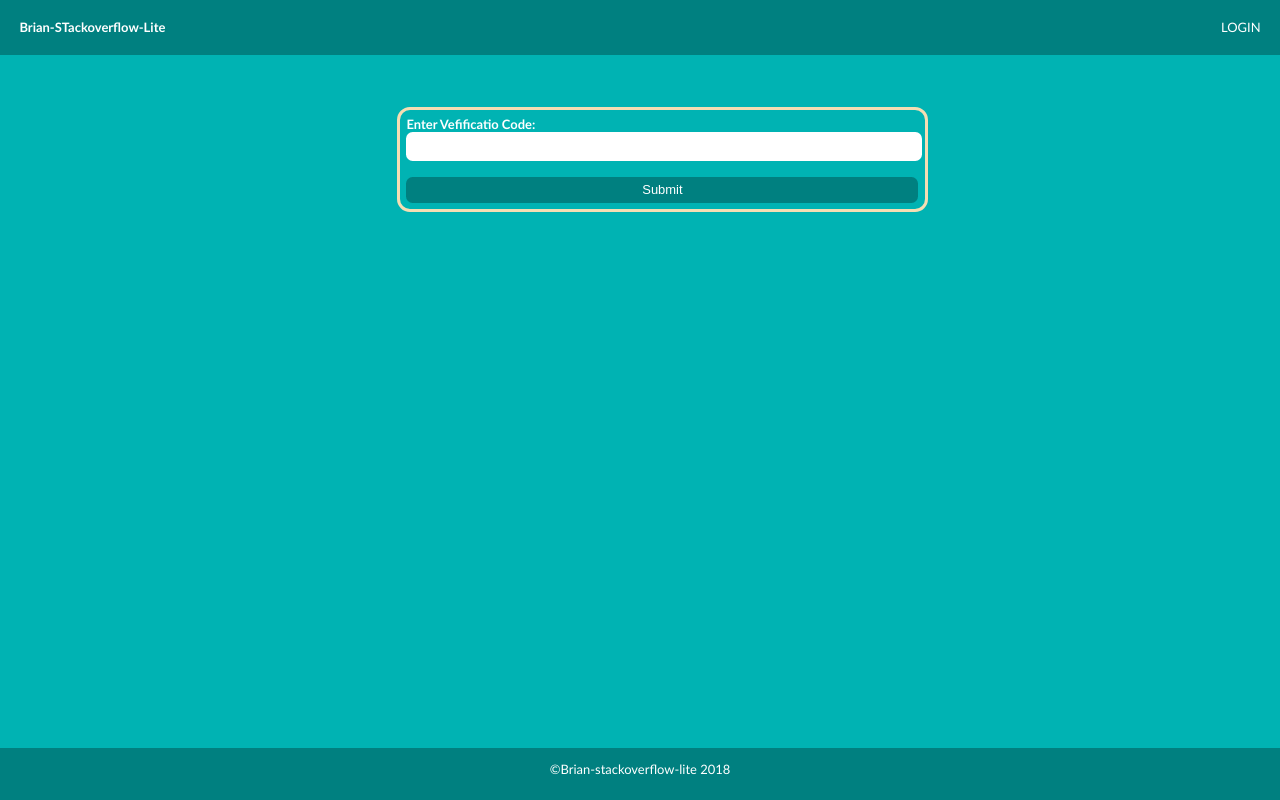
After one commit to AfricasTalkingTalent/January_2019_UiUx_Challenge, a Django app: page /verify-user in a window 1280 px wide. The commit adds this page. Run offline with Django 3.2, Linux system fonts and the light colour scheme.

Commit message:
added code verification form

```diff
--- a/AutheticationProject/AutheticationProject/urls.py
+++ b/AutheticationProject/AutheticationProject/urls.py
@@ -2,7 +2,7 @@ from django.contrib import admin
 from django.urls import path
 from django.conf.urls import include, url
 from rest_framework.routers import DefaultRouter
-from User.views import get_users, process_signup_data, process_verification,load_login_page
+from User.views import get_users, process_signup_data, process_verification,load_login_page,verify_user
 admin.site.site_header = "Brian Verification Application"
 admin.site.site_title = "Brian Admin Verification"
 admin.site.index_title = "Welcome to Brian Vefification Application"
@@ -13,4 +13,5 @@ urlpatterns = [
     path('sign-up', process_signup_data),
     path('verify', process_verification),
     path('home',load_login_page),
+    path('verify-user',verify_user)
 ]
--- a/AutheticationProject/User/templates/signup.html
+++ b/AutheticationProject/User/templates/signup.html
@@ -29,7 +29,7 @@
             <input type="password" id="passwd" class="input-field"><br><br>
             <label for="conf-passwd" class="input-label">Confirm Password</label><br>
             <input type="password" id="conf-passwd" class="input-field"><br><br>
-            <input type="button" value="Singup" class="button" style="width:100%">
+            <input type="button" value="Singup" class="button" style="width:100%" onclick="window.location.href='http://127.0.0.1:8000/verify-user'">
         </form>
     </form-container>
     <footer>
--- /dev/null
+++ b/AutheticationProject/User/templates/verify.html
@@ -0,0 +1,32 @@
+<!DOCTYPE html>
+<html lang="en">
+
+<head>
+    <meta charset="UTF-8">
+    <meta name="viewport" content="width=device-width, initial-scale=1.0">
+    <meta http-equiv="X-UA-Compatible" content="ie=edge">
+    <link rel="stylesheet" href="css/style.css">
+    <title>Stack | Verify</title>
+    {% load static %}
+
+    <link rel="stylesheet" type="text/css" href="{% static 'css/style.css' %}">
+</head>
+
+<body>
+    <nav class="nav">
+        <a href="" class="title">Brian-STackoverflow-Lite</a>
+        <a href="http://127.0.0.1:8000/home" class="right">LOGIN</a>
+    </nav>
+    <form-container class="content form-container">
+        <form action="">
+            <label for="first-name" class="input-label">Enter Vefificatio Code:</label>
+            <input type="text" class="input-field"><br><br>
+            <input type="button" value="Submit" class="button" style="width:100%" onclick="window.location.href='http://127.0.0.1:8000/verify-user'">
+        </form>
+    </form-container>
+    <footer>
+        <p>&copy;Brian-stackoverflow-lite 2018</p>
+    </footer>
+</body>
+
+</html>
--- a/AutheticationProject/User/views.py
+++ b/AutheticationProject/User/views.py
@@ -93,3 +93,7 @@ def process_verification(request):
 
 def load_login_page(request):
     return render(request, 'signup.html')
+
+
+def verify_user(request):
+    return render(request, 'verify.html')
```
